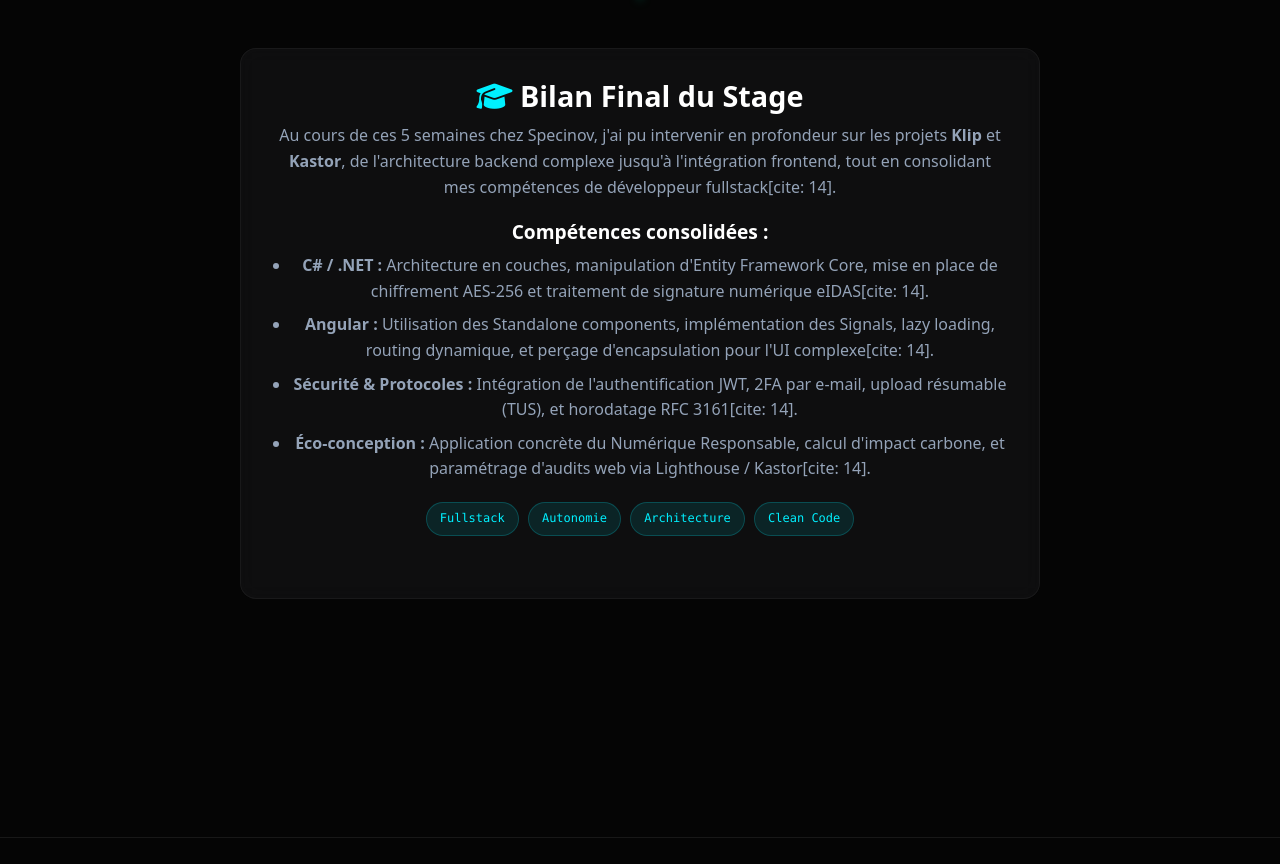
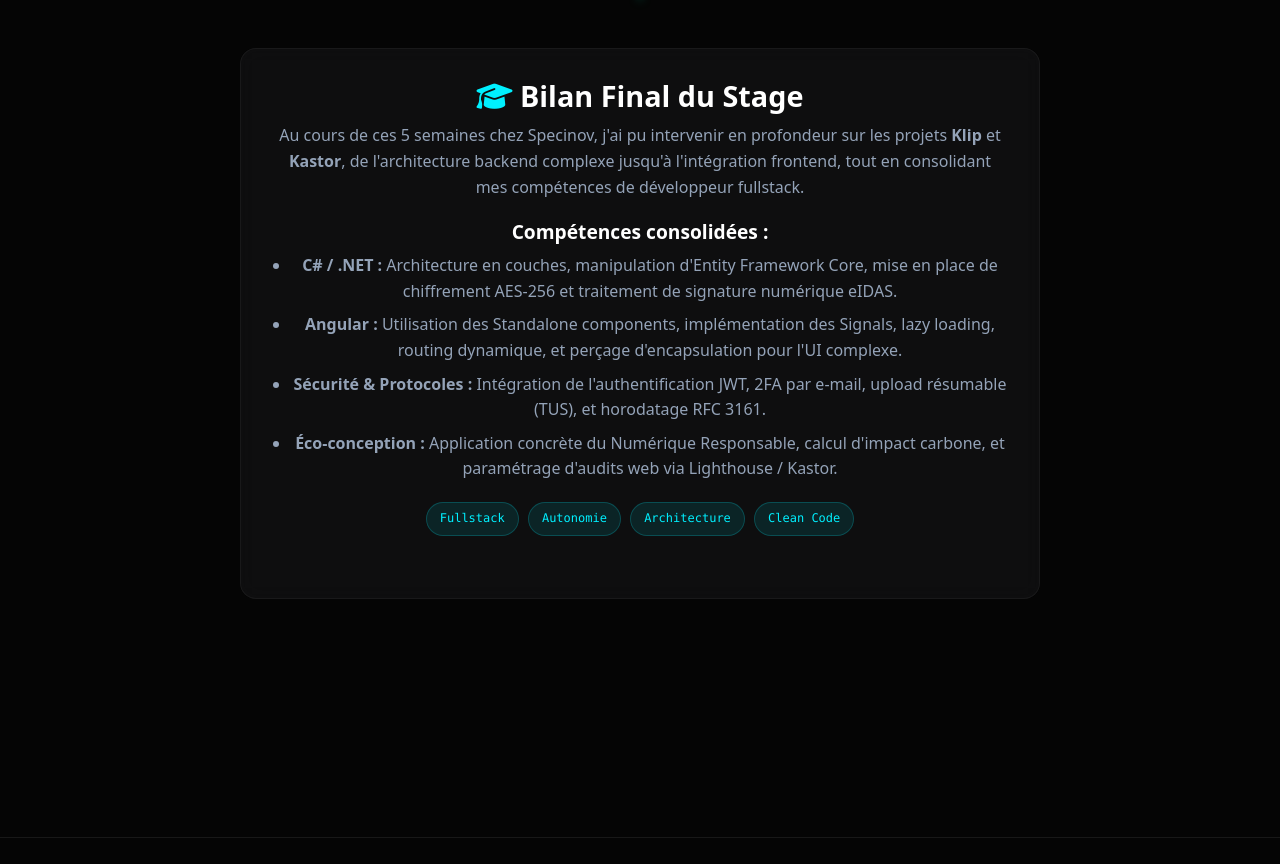
Before and after one commit to Flowz5/portfolio-leoDupont, a plain HTML site: page public/stage.html in a window 1280 px wide. Shown: the part 3190-4054 px from the top of the page. Drawn offline with Linux system fonts and the light colour scheme; no server answers.

Commit message:
Finalisation page stage 2

```diff
--- a/public/stage.html
+++ b/public/stage.html
@@ -176,14 +176,14 @@
             <div class="exp-intro" data-aos="fade-up" data-aos-delay="200" style="margin-top: 3rem;">
                 <div class="exp-intro-card">
                     <h3 style="font-size:1.8rem; margin-bottom:10px;"><i class="fas fa-graduation-cap" style="color: var(--accent);"></i> Bilan Final du Stage</h3>
-                    <p style="color: var(--text-muted); line-height:1.6; margin-bottom:20px;">Au cours de ces 5 semaines chez Specinov, j'ai pu intervenir en profondeur sur les projets <strong>Klip</strong> et <strong>Kastor</strong>, de l'architecture backend complexe jusqu'à l'intégration frontend, tout en consolidant mes compétences de développeur fullstack[cite: 14].</p>
+                    <p style="color: var(--text-muted); line-height:1.6; margin-bottom:20px;">Au cours de ces 5 semaines chez Specinov, j'ai pu intervenir en profondeur sur les projets <strong>Klip</strong> et <strong>Kastor</strong>, de l'architecture backend complexe jusqu'à l'intégration frontend, tout en consolidant mes compétences de développeur fullstack.</p>
 
                     <h4 style="color:#fff; margin-bottom:10px; font-size:1.2rem;">Compétences consolidées :</h4>
                     <ul style="color:var(--text-muted); line-height:1.6; padding-left:20px; margin-bottom:20px;">
-                        <li style="margin-bottom:8px;"><strong>C# / .NET :</strong> Architecture en couches, manipulation d'Entity Framework Core, mise en place de chiffrement AES-256 et traitement de signature numérique eIDAS[cite: 14].</li>
-                        <li style="margin-bottom:8px;"><strong>Angular :</strong> Utilisation des Standalone components, implémentation des Signals, lazy loading, routing dynamique, et perçage d'encapsulation pour l'UI complexe[cite: 14].</li>
-                        <li style="margin-bottom:8px;"><strong>Sécurité & Protocoles :</strong> Intégration de l'authentification JWT, 2FA par e-mail, upload résumable (TUS), et horodatage RFC 3161[cite: 14].</li>
-                        <li style="margin-bottom:8px;"><strong>Éco-conception :</strong> Application concrète du Numérique Responsable, calcul d'impact carbone, et paramétrage d'audits web via Lighthouse / Kastor[cite: 14].</li>
+                        <li style="margin-bottom:8px;"><strong>C# / .NET :</strong> Architecture en couches, manipulation d'Entity Framework Core, mise en place de chiffrement AES-256 et traitement de signature numérique eIDAS.</li>
+                        <li style="margin-bottom:8px;"><strong>Angular :</strong> Utilisation des Standalone components, implémentation des Signals, lazy loading, routing dynamique, et perçage d'encapsulation pour l'UI complexe.</li>
+                        <li style="margin-bottom:8px;"><strong>Sécurité & Protocoles :</strong> Intégration de l'authentification JWT, 2FA par e-mail, upload résumable (TUS), et horodatage RFC 3161.</li>
+                        <li style="margin-bottom:8px;"><strong>Éco-conception :</strong> Application concrète du Numérique Responsable, calcul d'impact carbone, et paramétrage d'audits web via Lighthouse / Kastor.</li>
                     </ul>
                     <div class="tags" style="justify-content: center;">
                         <span class="tag">Fullstack</span>
```
